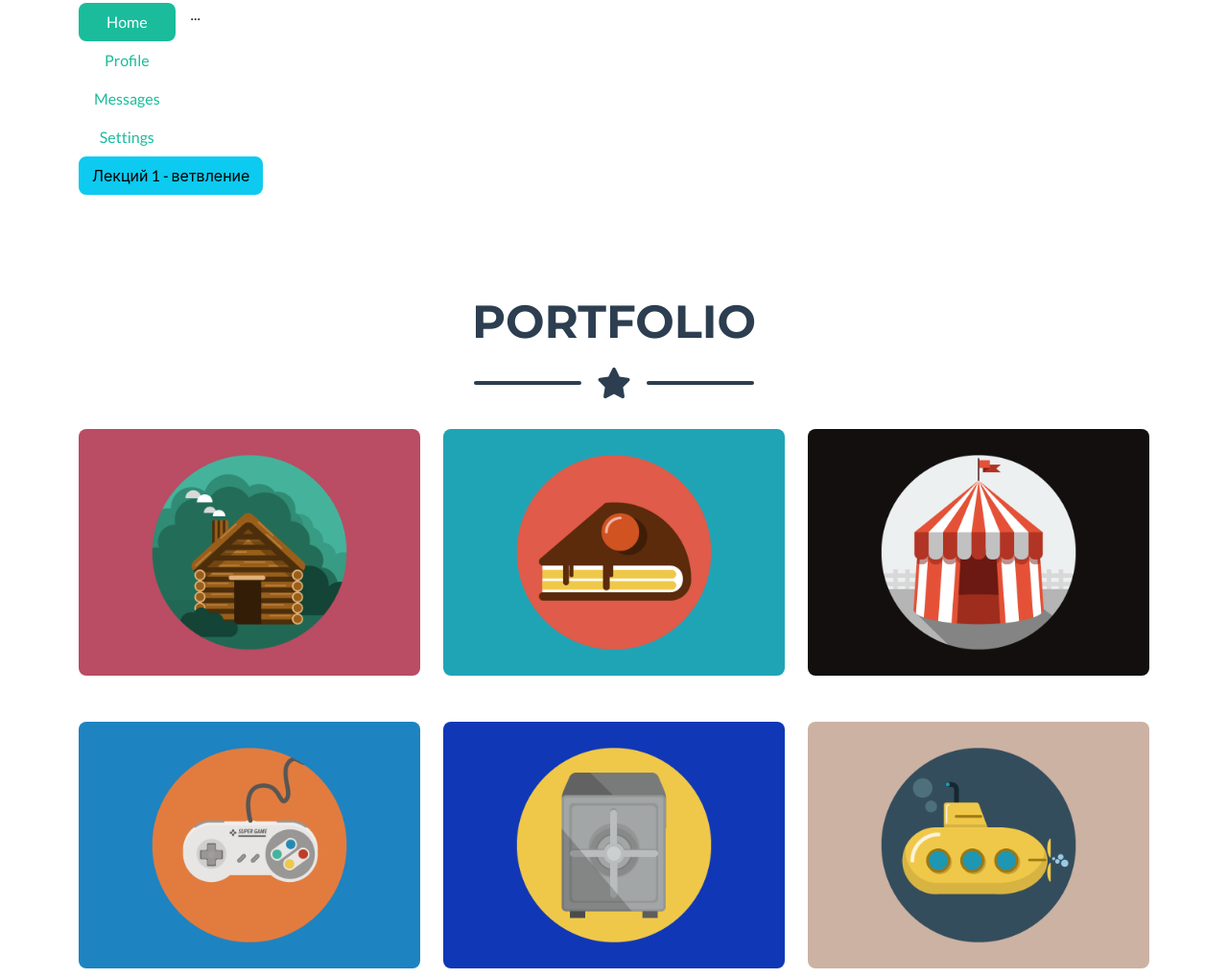
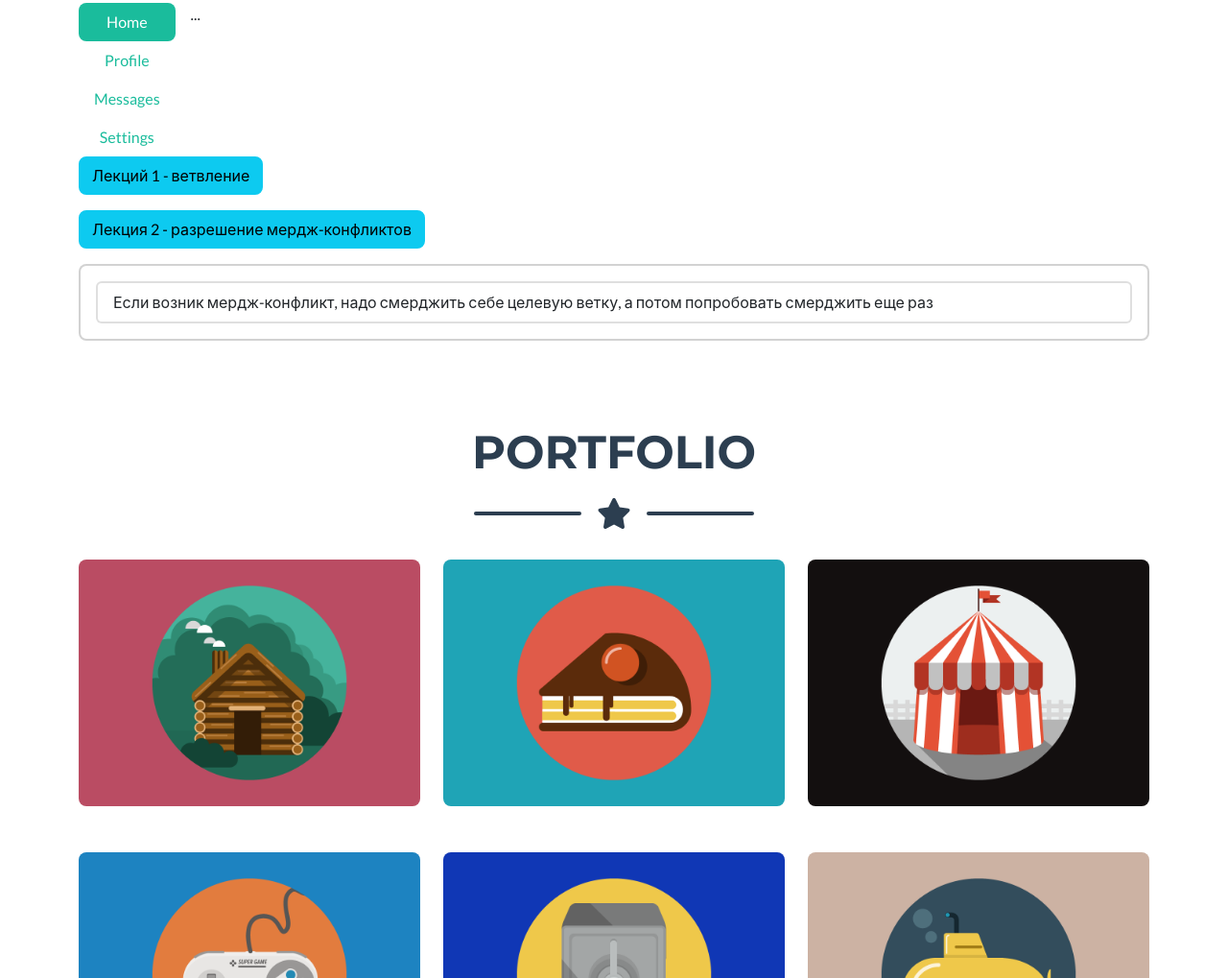
Before and after one commit to GnomeShift/land_devops, a plain HTML site: page index.html in a window 1280 px wide. Shown: the part 842-1861 px from the top of the page at 96% size. Drawn offline with nearby package versions, Linux system fonts and the light colour scheme.

Commit message:
feat: add lecture 2

```diff
--- a/index.html
+++ b/index.html
@@ -84,6 +84,19 @@
                               </ul>
                         </div>
                       </div>
+
+                    <p>
+                        <a class="btn btn-info" data-bs-toggle="collapse" href="#collapseExample2" role="button" aria-expanded="false" aria-controls="collapseExample2">
+                            Лекция 2 - разрешение мердж-конфликтов
+                        </a>
+                    </p>
+                    <div class="collapse2" id="collapseExample2">
+                        <div class="card card-body">
+                            <ul class="list-group">
+                                <li class="list-group-item">Если возник мердж-конфликт, надо смерджить себе целевую ветку, а потом попробовать смерджить еще раз</li>
+                            </ul>
+                        </div>
+                    </div>
                 </div>
             </div>
         </div>
```
Also changed, not shown: 1 other file.
